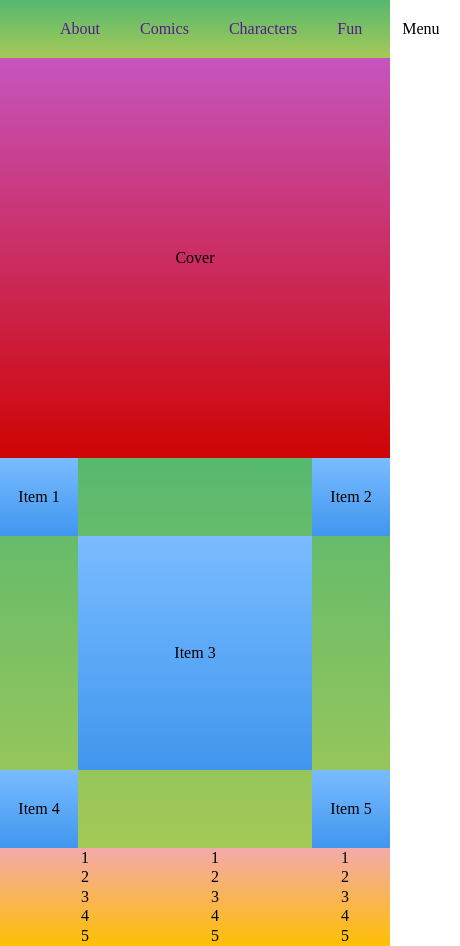
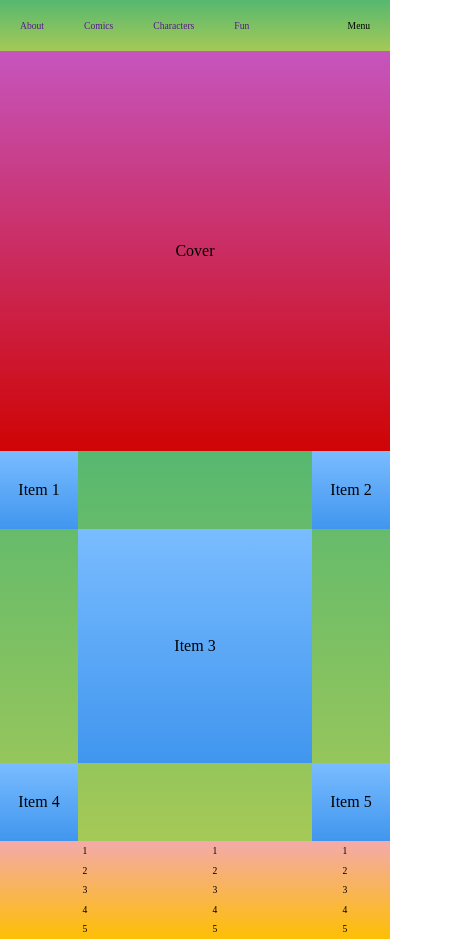
Before and after one commit to Fey0xFF/webDev, a plain HTML site: page layout-templating/index.html in a window 390 px wide. Shown: the whole page, 460 px wide, since content can reach past the window. Drawn offline with Linux system fonts and the light colour scheme.

Commit message:
media queries for nav and footer for responsive below 600px

```diff
--- a/layout-templating/style.css
+++ b/layout-templating/style.css
@@ -6,6 +6,17 @@
     display: flex;
     list-style: none;
     flex-direction: row;
+}
+
+@media only screen and (max-width: 600px) {
+    .nav {
+        font-size: 0.6em;
+        padding: 0;
+    }
+
+    .footer {
+        font-size: 0.6em;
+    }
 }
 
 .nav > li {
```
